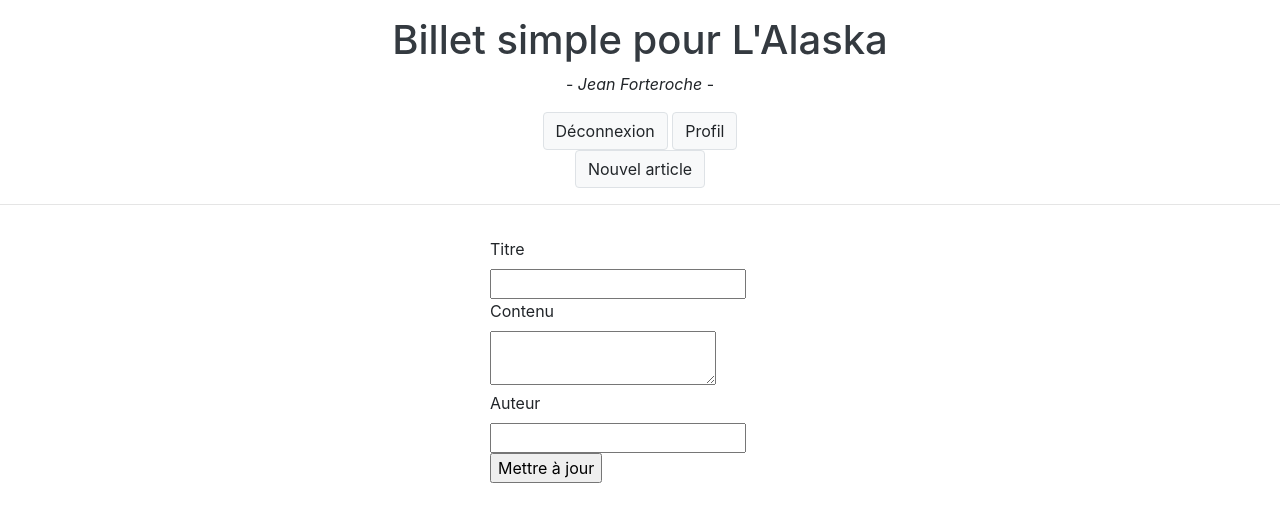
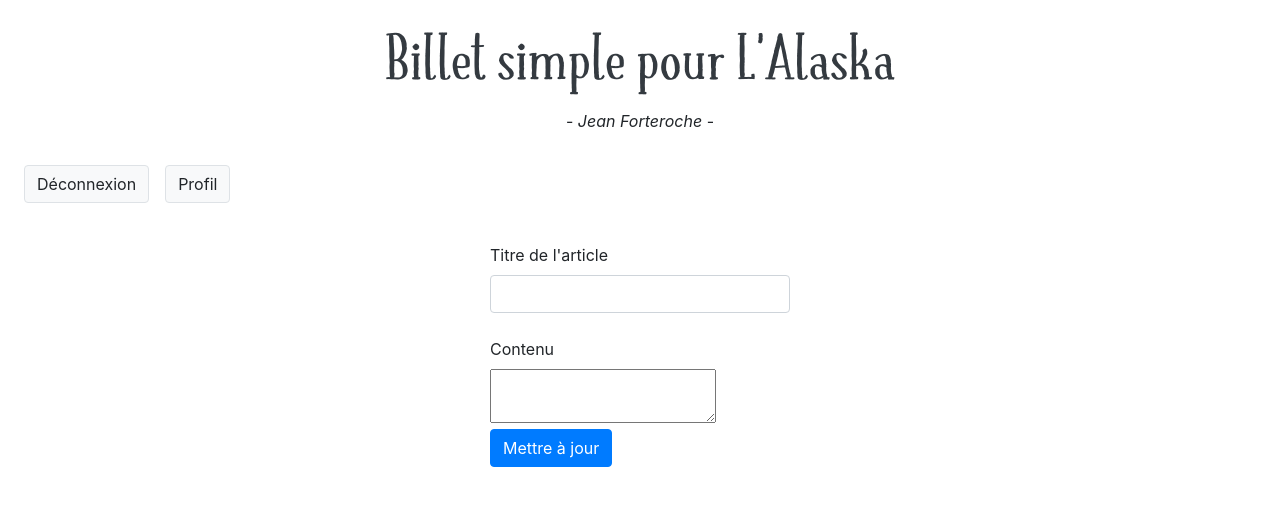
Before and after one commit to LouisDreamsDev/projet-4-Blog-Jean-Forteroche, a PHP site: template templates/add_article.php in a window 1280 px wide. Shown: the top 522 px of the page. Run offline with PHP 8.4, Linux system fonts and the light colour scheme; the template is opened without the code that fills it, so the values that code supplies are empty; some libraries are stand-ins or nearby versions.

Commit message:
add typo/ + tinymce

```diff
--- a/public/style.css
+++ b/public/style.css
@@ -1,3 +1,17 @@
+@font-face
+{
+    font-family: fresh-tea;
+    src: url(../typo/FRESH_TEA-Demo.ttf);
+}
+#main-title
+{
+    font-family: fresh-tea, serif;
+    font-size: 4rem;
+}
+header .btn-light
+{
+    margin: 0 8px 0 8px;
+}
 .card
 {
     margin: auto;
@@ -5,6 +19,9 @@
 }
 form
 {
-    margin:auto;
+}
+.form-group
+{
+    margin: auto;
     width: 300px;
 }
--- a/templates/add_article.php
+++ b/templates/add_article.php
@@ -4,14 +4,26 @@ $route = isset($post) && $post->get('id') ? 'editArticle&articleId='.$post->get(
 $submit = $route === 'addArticle' ? 'Envoyer' : 'Mettre à jour';
 ?>
 <form method="post" action="../public/index.php?route=<?= $route; ?>">
-    <label for="title">Titre</label><br>
-    <input type="text" id="title" name="title" value="<?= isset($post) ? htmlspecialchars($post->get('title')): ''; ?>"><br>
-    <?= isset($errors['title']) ? $errors['title'] : ''; ?>
-    <label for="content">Contenu</label><br>
-    <textarea id="content" name="content"><?= isset($post) ? htmlspecialchars($post->get('content')): ''; ?></textarea><br>
-    <?= isset($errors['content']) ? $errors['content'] : ''; ?>
-    <label for="author">Auteur</label><br>
-    <input type="text" id="author" name="author" value="<?= isset($post) ? htmlspecialchars($post->get('pseudo')): ''; ?>"><br>
-    <?= isset($errors['author']) ? $errors['author'] : ''; ?>
-    <input type="submit" value="<?= $submit; ?>" id="submit" name="submit">
+    <div class="form-group">
+        <label for="title">Titre de l'article</label><br>
+        <input class="form-control" type="text" id="title" name="title" value="<?= isset($post) ? htmlspecialchars($post->get('title')): ''; ?>"><br>
+        <?= isset($errors['title']) ? $errors['title'] : ''; ?>
+        <label for="content">Contenu</label><br>
+        <textarea id="content" name="content"><?= isset($post) ? htmlspecialchars($post->get('content')): ''; ?></textarea><br>
+        <?= isset($errors['content']) ? $errors['content'] : ''; ?>
+        <input class="btn btn-primary"type="submit" value="<?= $submit; ?>" id="submit" name="submit">
+    </div>
 </form>
+
+<div class="tiny">
+    <script>
+        tinymce.init({
+        selector: 'textarea',
+        plugins: 'a11ychecker advcode casechange formatpainter linkchecker autolink lists checklist media mediaembed pageembed permanentpen powerpaste table advtable tinycomments tinymcespellchecker',
+        toolbar: 'a11ycheck addcomment showcomments casechange checklist code formatpainter pageembed permanentpen table',
+        toolbar_mode: 'floating',
+        tinycomments_mode: 'embedded',
+        tinycomments_author: 'Author name',
+        });
+    </script>
+</div>
--- a/templates/base.php
+++ b/templates/base.php
@@ -1,36 +1,46 @@
 <!DOCTYPE html>
 <html lang="fr">
 <head>
+    <script src="https://cdn.tiny.cloud/1/q9wow4naw9k9n3ix7hxdynm64d59cgb7bzrwfhx6yg8n0ug4/tinymce/5/tinymce.min.js" referrerpolicy="origin"></script>
     <meta name="viewport" content="width=device-width, initial-scale=1, shrink-to-fit=no">
     <meta charset="UTF-8" />
-
     <link rel="stylesheet" href="https://stackpath.bootstrapcdn.com/bootstrap/4.5.2/css/bootstrap.min.css" integrity="sha384-JcKb8q3iqJ61gNV9KGb8thSsNjpSL0n8PARn9HuZOnIxN0hoP+VmmDGMN5t9UJ0Z" crossorigin="anonymous">
     <link rel="stylesheet" href="../public/style.css">
     <title><?= $title ?></title>
 </head>
 <body>
-<header class="blog-header py-3">
+<header class="blog-header py-4">
     <div class="text-center">
-        <a class="blog-header-logo text-dark" href="../public/index.php"><h1 id="main-title">Billet simple pour L'Alaska</h1></a>
+        <a class="text-dark" href="../public/index.php"><h1 id="main-title">Billet simple pour L'Alaska</h1></a>
         <p> - <em>Jean Forteroche</em> - </p>
     </div>
-    <div class="text-center">
+    <div class="d-flex p-2 bd-highlight">
     <?php
-    if ($this->session->get('pseudo')) {
+    if ($this->session->get('pseudo'))
+    {
         ?>
-        <div class="container">
+        <div class="container d-flex p-2 bd-highlight">
             <a href="../public/index.php?route=logout" class="btn btn-light border rounded">Déconnexion</a>
             <a href="../public/index.php?route=profile" class="btn btn-light border rounded">Profil</a>
         </div>
-        <?php if($this->session->get('role') === 'admin') { ?>
+        <div class="container d-flex p-2 bd-highlight justify-content-end">
+        <?php if($this->session->get('role') === 'admin')
+        { ?>
+            <a href="../public/index.php?route=addArticle" class="btn btn-light border rounded">Nouvel article</a>
             <a href="../public/index.php?route=administration" class="btn btn-light border rounded">Administration</a>
-        <?php } ?>
-        <a href="../public/index.php?route=addArticle" class="btn btn-light border rounded">Nouvel article</a>
+        </div>
         <?php
-    } else {
+        }
         ?>
-        <a href="../public/index.php?route=register" class="btn btn-light border rounded">Inscription</a>
-        <a href="../public/index.php?route=login" class="btn btn-light border rounded">Connexion</a>
+        <?php
+    }
+    else
+    {
+        ?>
+        <div class="container d-flex p-2 bd-highlight justify-content-end">
+            <a href="../public/index.php?route=login" class="btn btn-light border">Connexion</a>
+            <a href="../public/index.php?route=register" class="btn btn-light border">Inscription</a>
+        </div>
         <?php
     }
     ?>
```
Also changed, not shown: templates/profile.php (+4 -4 lines), templates/form_article.php (line endings or trailing spaces), typo/FRESH_TEA-Demo.ttf (added), 1 other file.
